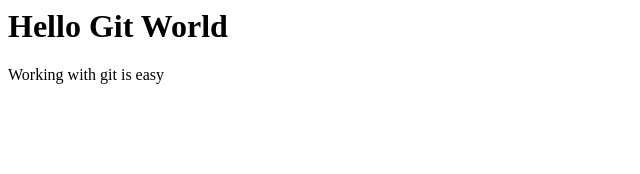
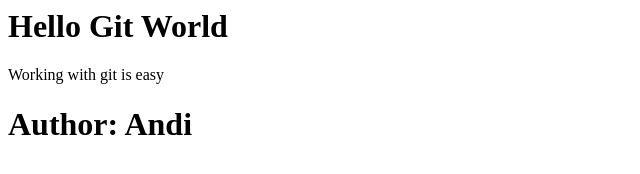
Before and after one commit to andiausrust/GitGithubMasterClass, a plain HTML site: page index.html in a window 1280 px wide. Shown: the whole page, without its empty margins (0-640 px from the left). Drawn offline with Linux system fonts and the light colour scheme.

Commit message:
added another commit

```diff
--- a/index.html
+++ b/index.html
@@ -1,3 +1,5 @@
 <h1>Hello Git World</h1>
 
 <div><p>Working with git is easy</p></div>
+
+<h1>Author: Andi</h1>
```
